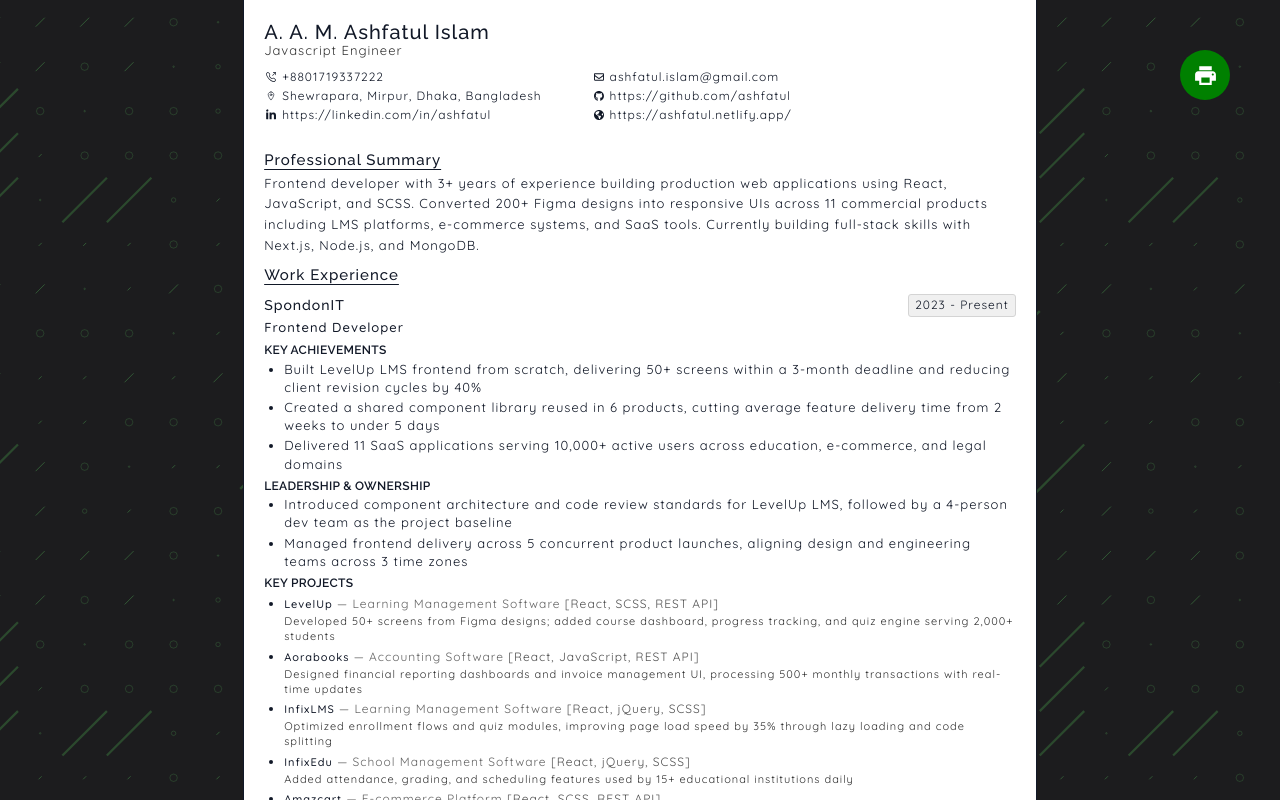
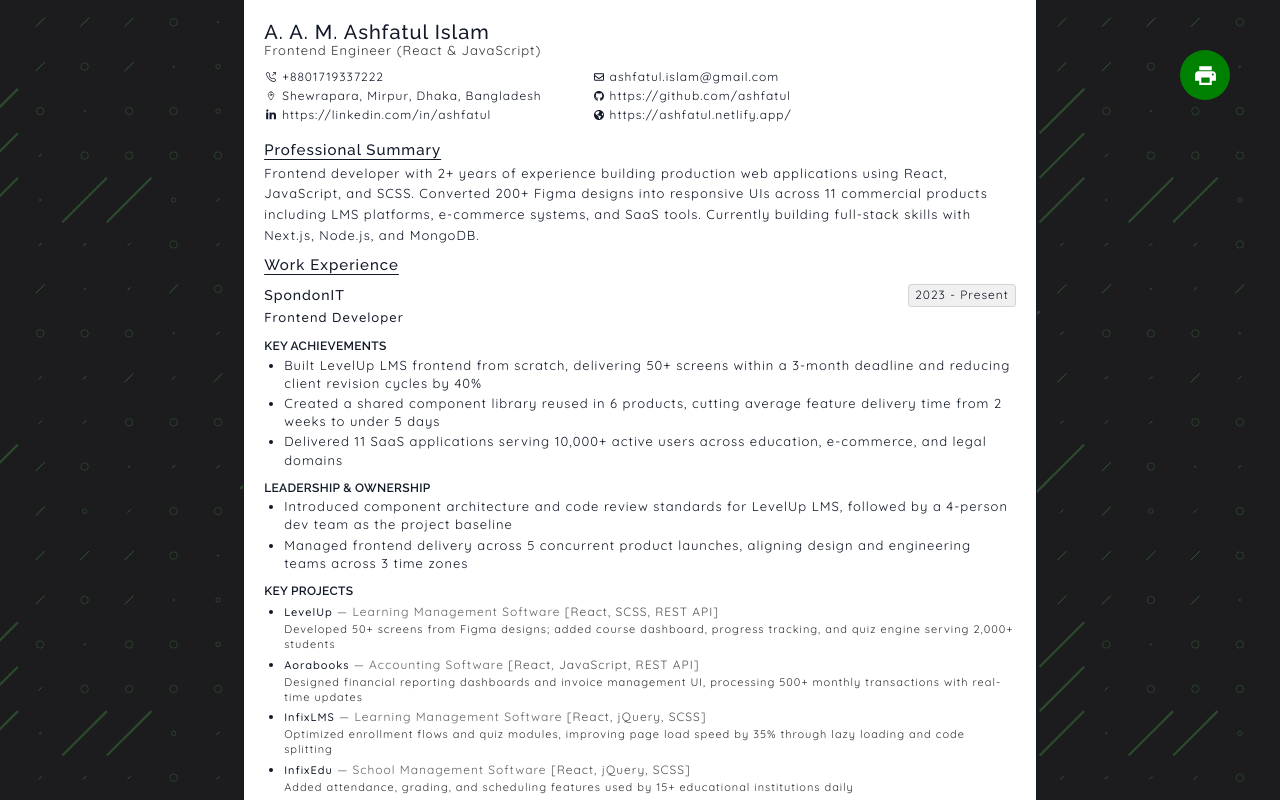
Before and after one commit to Ashfatul/portfolio_react, a React (Vite) app: page /resume in a window 1280 px wide. Shown: the top 800 px of the page. Built offline with nearby package versions, Linux system fonts and the light colour scheme.

Commit message:
fix: Update resume data for accuracy and adjust styling for improved layout

```diff
--- a/public/data/resume_data.json
+++ b/public/data/resume_data.json
@@ -1,15 +1,15 @@
 {
    "meta": {
       "name": "A. A. M. Ashfatul Islam",
-      "position": "Javascript Engineer",
-      "yearsOfExperience": 3,
+      "position": "Frontend Engineer (React & JavaScript)",
+      "yearsOfExperience": 2,
       "email": "ashfatul.islam@gmail.com",
       "phone": "+8801719337222",
       "address": "Shewrapara, Mirpur, Dhaka, Bangladesh",
       "github": "https://github.com/ashfatul",
       "linkedin": "https://linkedin.com/in/ashfatul",
       "portfolio": "https://ashfatul.netlify.app/",
-      "about": "Frontend developer with 3+ years of experience building production web applications using React, JavaScript, and SCSS. Converted 200+ Figma designs into responsive UIs across 11 commercial products including LMS platforms, e-commerce systems, and SaaS tools. Currently building full-stack skills with Next.js, Node.js, and MongoDB."
+      "about": "Frontend developer with 2+ years of experience building production web applications using React, JavaScript, and SCSS. Converted 200+ Figma designs into responsive UIs across 11 commercial products including LMS platforms, e-commerce systems, and SaaS tools. Currently building full-stack skills with Next.js, Node.js, and MongoDB."
    },
    "experience": [
       {
--- a/src/assets/scss/resume.scss
+++ b/src/assets/scss/resume.scss
@@ -39,7 +39,7 @@
     }
 
     &_inner{
-        margin-top: 10px;
+        margin-top: 0px;
 
         &_about{
             margin-bottom: 10px!important;
@@ -48,7 +48,7 @@
         h4{
             font-size: 12px;
             font-weight: 600;
-            margin-top: 6px;
+            margin-top: 12px;
             margin-bottom: 2px;
             text-transform: uppercase;
             letter-spacing: 0.3px;
@@ -152,6 +152,7 @@
     &_impact,
     &_leadership{
         margin-top: 6px;
+        margin-bottom: 10px;
 
         ul{
             margin-bottom: 4px;
@@ -283,6 +284,7 @@
     font-size: 12px;
     color: rgb(80, 80, 80);
     margin-top: 3px;
+    margin-bottom: 12px!important;
 
     strong{
         font-size: 10px !important;
@@ -341,6 +343,8 @@
 }
 
 .resume_certificate_item{
+    margin-bottom: 10px;
+
     .resume_certificate_title{
         p, a{
             font-size: 12px;
```
